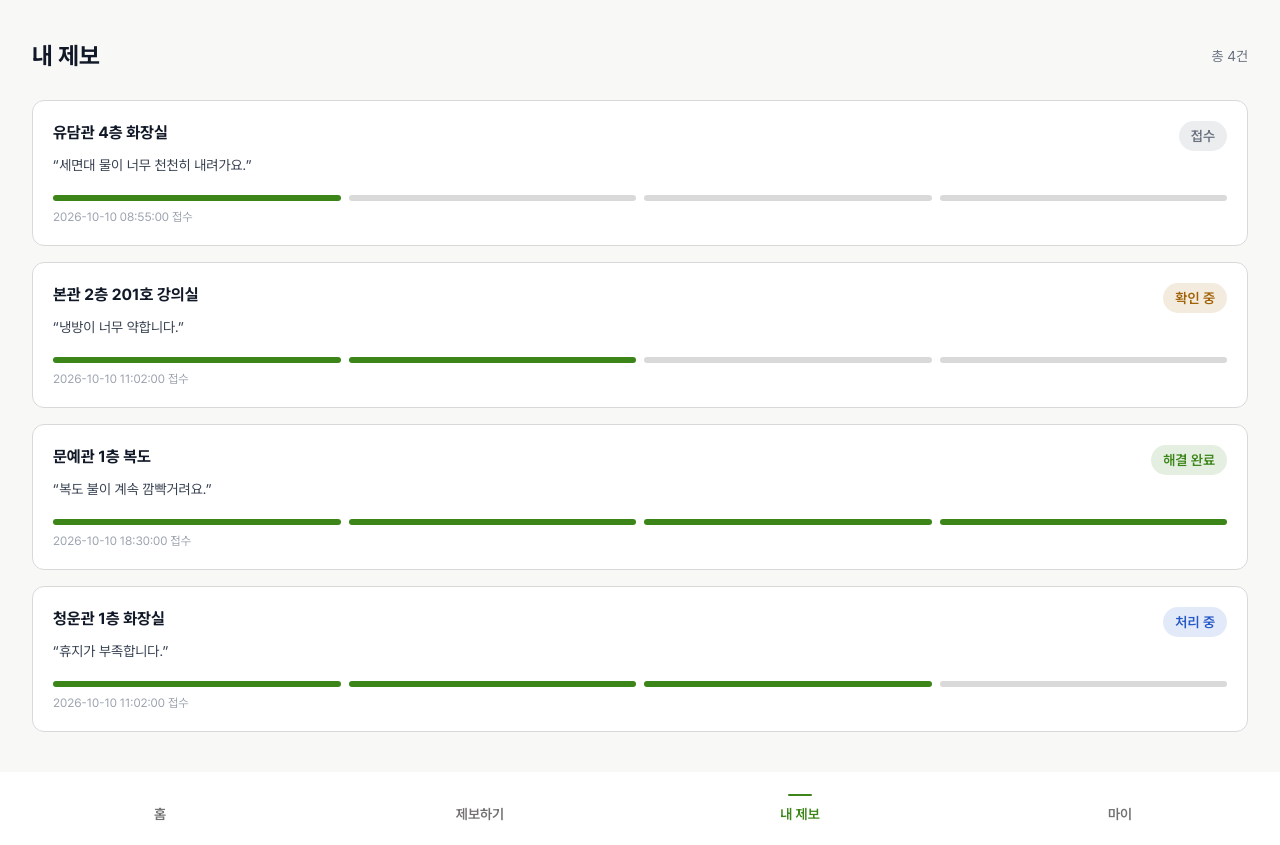
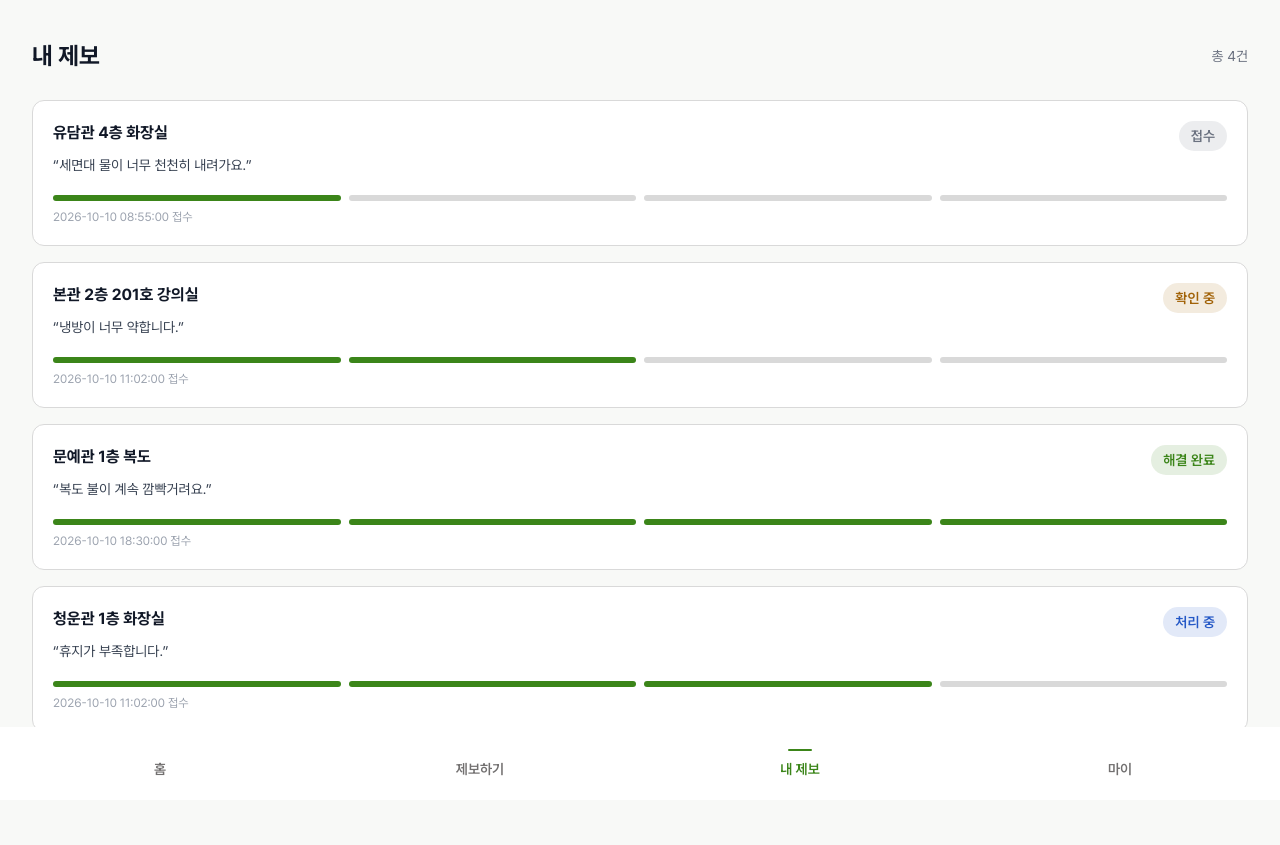
Before and after one commit to 5nel-day1/FE, a React (Vite) app: page /my-report in a window 1280 px wide. Built offline with nearby package versions, Linux system fonts and the light colour scheme.

Commit message:
🐛 Fix: 고정 푸터에 제보 목록이 가려지는 문제 수정

```diff
--- a/src/pages/MyReport/MyReport.tsx
+++ b/src/pages/MyReport/MyReport.tsx
@@ -7,7 +7,7 @@ export default function MyReport() {
   const navigate = useNavigate();
 
   return (
-    <div className="min-h-screen bg-[#F8F9F7]">
+    <div className="min-h-screen bg-[#F8F9F7] pb-[73px]">
       <main className="w-full px-5 py-8 sm:px-8 sm:py-10">
         {/* 페이지 제목 */}
         <div className="mb-7 flex items-center justify-between gap-3">
@@ -49,9 +49,10 @@ export default function MyReport() {
             ))}
           </div>
         )}
-
       </main>
-      <Footer />
+      <div className="fixed bottom-0 left-0 z-50 w-full">
+        <Footer />
+      </div>
     </div>
   );
 }
```
